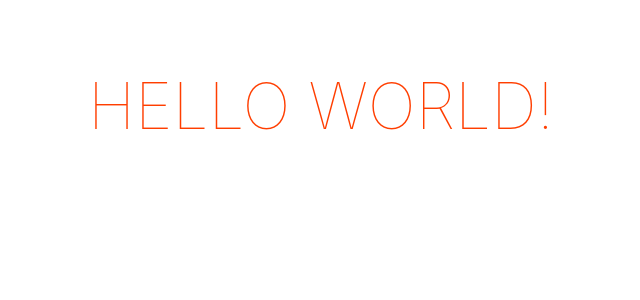
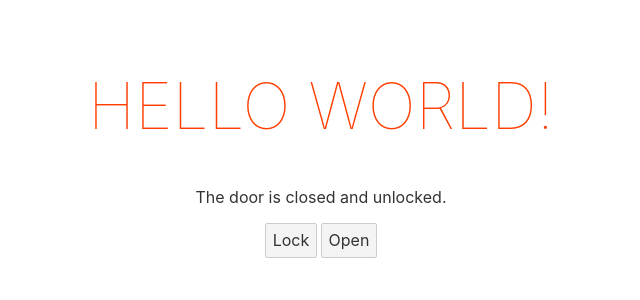
Before and after one commit to dillonfagan/svelte-state, a Svelte app: page / in a window 1280 px wide. Both pictures are taken after a click on the button "Unlock". Shown: the top 300 px of the page, without its empty margins (319-959 px from the left). Built offline with nearby package versions, Linux system fonts and the light colour scheme.

Commit message:
Add UnlockedView

```diff
--- /dev/null
+++ b/src/UnlockedView.svelte
@@ -0,0 +1,7 @@
+<script>
+    import State from './state';
+</script>
+
+<p>The door is closed and unlocked.</p>
+<button on:click={State.lock}>Lock</button>
+<button on:click={State.open}>Open</button>
--- a/src/ViewController.svelte
+++ b/src/ViewController.svelte
@@ -2,6 +2,7 @@
     import { onDestroy } from 'svelte';
     import State from './state';
     import LockedView from './LockedView.svelte';
+    import UnlockedView from './UnlockedView.svelte';
 
     let active;
 
@@ -14,6 +15,8 @@
         switch (state) {
             case State.Locked:
                 return LockedView;
+            case State.Unlocked:
+                return UnlockedView;
         }
     }
 
--- a/src/state.js
+++ b/src/state.js
@@ -21,6 +21,10 @@ function unlock() {
     state.set(Unlocked);
 }
 
+function open() {
+    state.set(Open);
+}
+
 export default {
     Locked,
     Unlocked,
@@ -28,5 +32,6 @@ export default {
     Closed,
     lock,
     unlock,
+    open,
     subscribe
 }
```
